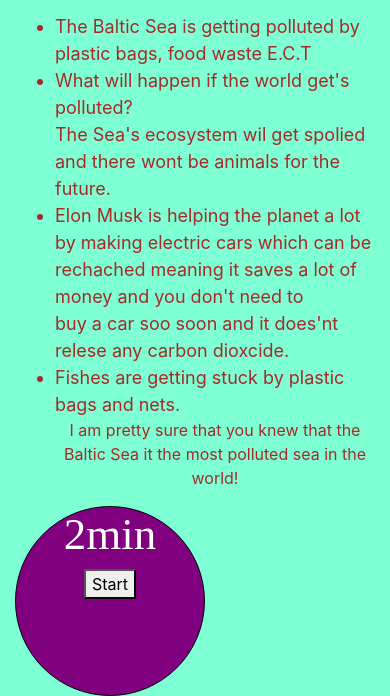
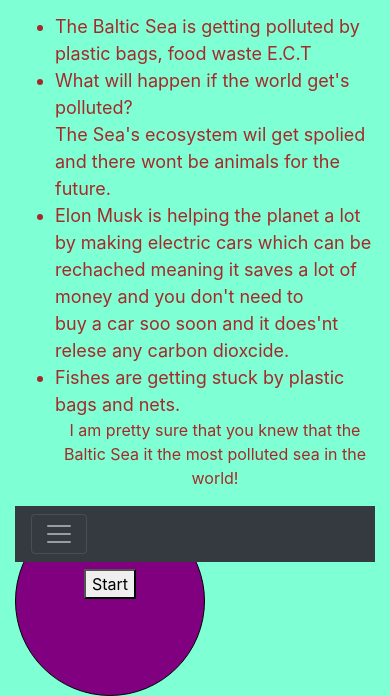
Before and after one commit to suvyakth/Baltic-Sea-Project, a plain HTML site: page index.html in a window 390 px wide. Shown: the part 238-934 px from the top of the page. Drawn offline with nearby package versions, Linux system fonts and the light colour scheme.

Commit message:
Update index.html

```diff
--- a/index.html
+++ b/index.html
@@ -30,11 +30,12 @@
       <h3><span id="time-left">2min</span></h3>
       <button id="start-button">Start</button>
     </div>
-     <nav >
+    <nav class="navbar navbar-expand-lg navbar navbar-dark bg-dark">
+            <button class="navbar-toggler" type="button" data-toggle="collapse" data-target="#navbarNavDropdown"
+                aria-controls="navbarNavDropdown" aria-expanded="false" aria-label="Toggle navigation">
                 <span class="navbar-toggler-icon"></span>
             </button>
         </nav>
-
     <style>
 
         h1{
```
